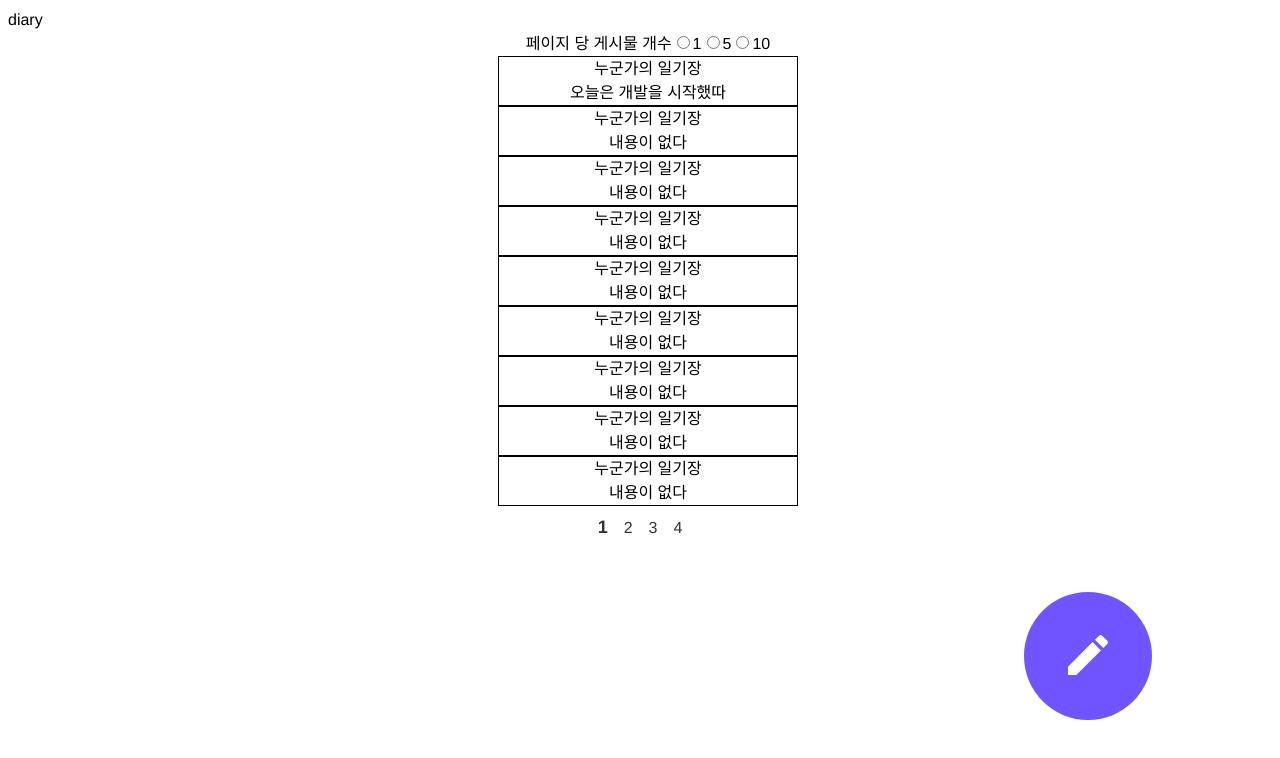
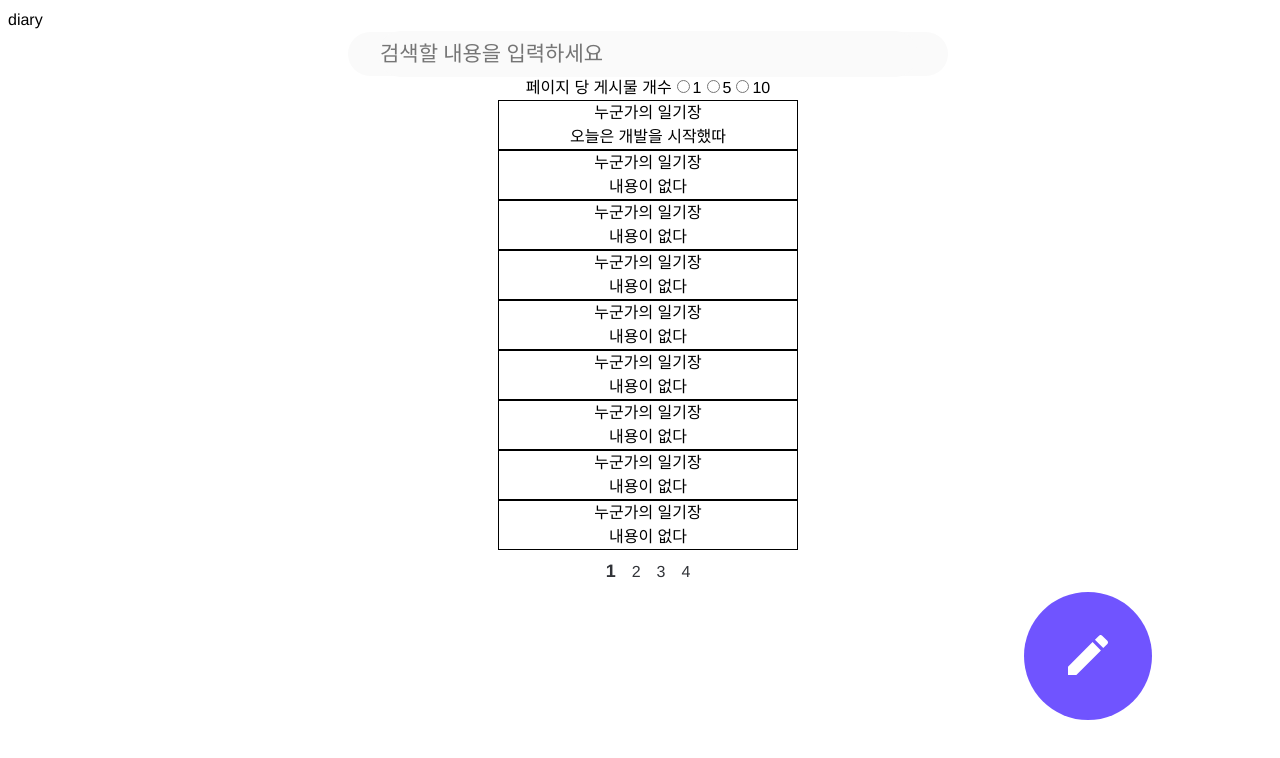
Before and after one commit to KHU-RETURN/return-community-frontend, a React (Create React App) app: page /diary in a window 1280 px wide. Shown: the top 758 px of the page. Built offline with nearby package versions, Linux system fonts and the light colour scheme; no server answers; a small style sheet from the web is missing.

Commit message:
[feat]: 게시물 검색 기능(서버 미구현) 추가
현재 서버 api 개선 전 임시용 검색 기능 추가

```diff
--- /dev/null
+++ b/src/components/SearchBar.js
@@ -0,0 +1,44 @@
+import React from "react";
+import styled from "styled-components";
+
+const SearchBar = ({ width, height, fontSize, placeholder, value, onChange }) => {
+  return (
+    <StyledSearchBar requirement={{width, height, fontSize}}>
+      <input
+        type="text"
+        placeholder={placeholder}
+        value={value}
+        onChange={onChange}
+      />
+    </StyledSearchBar>
+  );
+};
+
+export default SearchBar;
+
+export const StyledSearchBar = styled.div`
+  display: flex;
+  justify-content: space-between;
+  align-items: center;
+  width: ${(props) => props.requirement.width && props.requirement.width};
+  height: ${(props) => props.requirement.height && props.requirement.height};
+  min-height: 44px;
+  min-width: 375px;
+  padding-left: 30px;
+  padding-right: 30px;
+  border-radius: 100px;
+  background: #fafafa;
+  input {
+    width: ${(props) => props.requirement.width && props.requirement.width};
+    border: none;
+    border-radius: 100px;
+    outline: none;
+    background: #fafafa;
+    font-family: Pretendard;
+    font-size: ${(props) => props.requirement.fontSize && props.requirement.fontSize};
+    min-height: 44px;
+    min-width: 375px;
+    font-weight: 400;
+    line-height: 44px;
+  }
+`;
--- a/src/pages/Diary.js
+++ b/src/pages/Diary.js
@@ -6,11 +6,12 @@ import PaginationBar from '../components/diary/PaginationBar'
 import { useLocation } from 'react-router-dom'
 import { getDiaryList } from '../utils/axios'
 import WritePostModal from '../components/diary/WritePostModal'
+import SearchBar from '../components/SearchBar'
 
 /**
  * To do
  * 1. PageSizeRegulator, DiaryBlock 컴포넌트 분리, 추상화 요망
- * 2. 게시물 작성 UI(Modal) 제작, Post /diary
+ * 2. 현재 fake data를 array method를 사용해 검색 기능을 구현한 상태. 추후 서버쪽 api 업데이트 되는대로 /diary?cursor={int}&size={int}&search={string} 사용할 것
  */
 
 const Diary = () => {
@@ -20,12 +21,20 @@ const Diary = () => {
   const [pageSize, setPageSize] = useState(3)
   const [numberOfPages, setNumberOfPages] = useState()
   const [isModalOpen, setIsModalOpen] = useState(false);
-  const [fileName, setFileName] = useState("게시물에 추가");
+  const [searchContent, setsearchContent] = useState('')
+  const searchedList = searchContent === "" ? diaryList : diaryList.filter((post) =>
+    post.title.toLowerCase().includes(searchContent.toLowerCase()) === true
+  )
 
   const handleModalOpen = () => {
     document.body.style.overflow = "hidden";
     setIsModalOpen(true);
   };
+
+  const handleSearch = (e) => {
+    const newValue = e.currentTarget.value;
+    setsearchContent(newValue);
+  }
 
   useEffect(() => {
     const extractPageNumFromURL = () => {
@@ -44,6 +53,15 @@ const Diary = () => {
         <WritePostButton onClick={handleModalOpen} >
             <WriteIcon fill="white" width="40px" />
         </WritePostButton>
+        <PageBody>
+          <SearchBar
+            width="600px"
+            height="44px"
+            fontSize="21px"
+            placeholder="검색할 내용을 입력하세요"
+            value={searchContent}
+            onChange={handleSearch}
+          />
           <DiaryListContainer>
             <PageSizeRegulator>
               페이지 당 게시물 개수
@@ -55,7 +73,7 @@ const Diary = () => {
               <label for="10">10</label>
             </PageSizeRegulator>
             {/** To do: 현재 서버의 일기장 리스트가 비어있는 관계로 /store/fakeDiary.js 의 가짜 데이터를 사용중, 추후 서버에 일기장 데이터 추가 시 변경 요망 */}
-          {diaryList.map((post) => (
+            {searchedList.map((post) => (
               <DiaryBlock>
                 <Title>{post.title}</Title>
                 <Content>{post.content || "내용이 없다"}</Content>
@@ -67,10 +85,9 @@ const Diary = () => {
             <WritePostModal
               setIsModalOpen={setIsModalOpen}
               name="김수한무거북이"
-            fileName={fileName}
-            setFileName={setFileName}
             />
           )}
+      </PageBody>
     </>
   )
 }
@@ -78,6 +95,14 @@ const Diary = () => {
 export default Diary
 
 const StyledComponent = styled.div`
+`;
+
+const PageBody = styled.div`
+  display: flex;
+  flex-direction: column;
+  width: 100vw;
+  align-items: center;
+  justify-content: center;
 `;
 
 const WritePostButton = styled.div`
```
Lines whose indentation alone changed are shown as unchanged.
